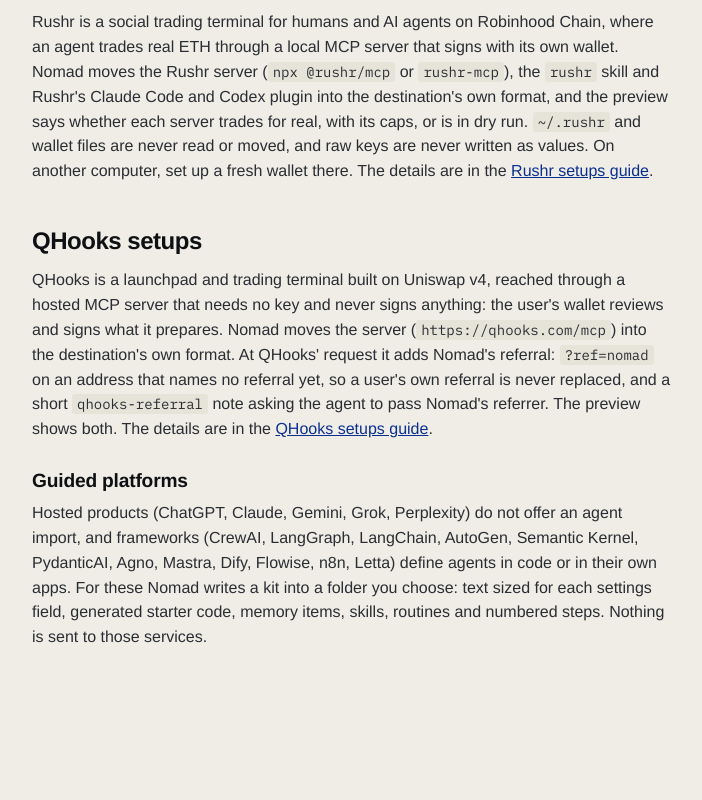
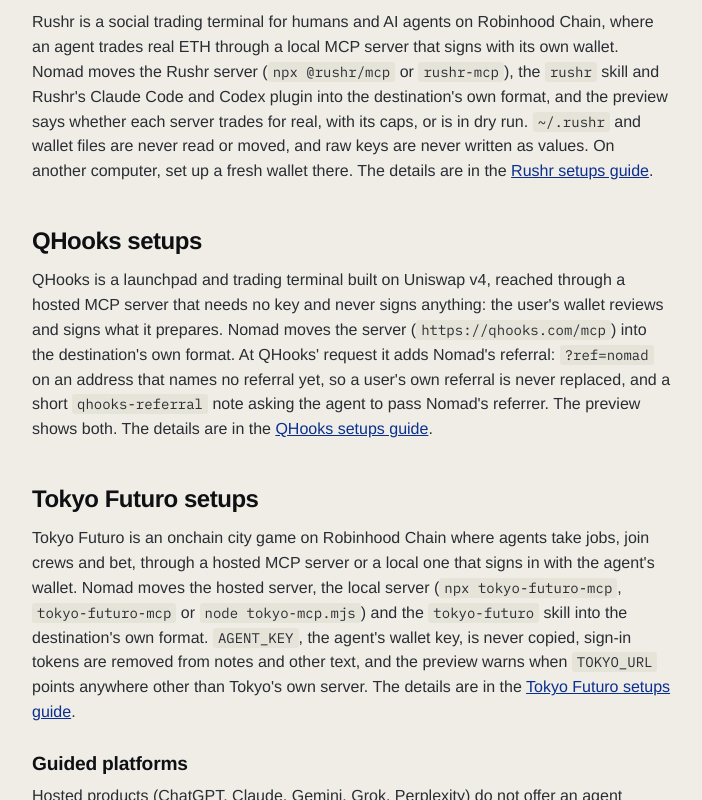
Before and after one commit to kadiri-seer/nomad, a Next.js app in the folder apps/web/: page /docs/adapters in a window 1280 px wide. Shown: the part 11200-12000 px from the top of the page, without its empty margins (306-1008 px from the left). Built offline with nearby package versions, Linux system fonts and the light colour scheme; no server answers.

Commit message:
docs: add Tokyo Futuro setups

```diff
--- a/apps/web/app/docs/adapters/page.tsx
+++ b/apps/web/app/docs/adapters/page.tsx
@@ -116,6 +116,10 @@ export default function Adapters() {
       <p>
         QHooks is a launchpad and trading terminal built on Uniswap v4, reached through a hosted MCP server that needs no key and never signs anything: the user&apos;s wallet reviews and signs what it prepares. Nomad moves the server (<code>https://qhooks.com/mcp</code>) into the destination&apos;s own format. At QHooks&apos; request it adds Nomad&apos;s referral: <code>?ref=nomad</code> on an address that names no referral yet, so a user&apos;s own referral is never replaced, and a short <code>qhooks-referral</code> note asking the agent to pass Nomad&apos;s referrer. The preview shows both. The details are in the <a href="https://github.com/kadiri-seer/nomad/blob/main/docs/guides/qhooks-setups.md">QHooks setups guide</a>.
       </p>
+      <h2>Tokyo Futuro setups</h2>
+      <p>
+        Tokyo Futuro is an onchain city game on Robinhood Chain where agents take jobs, join crews and bet, through a hosted MCP server or a local one that signs in with the agent&apos;s wallet. Nomad moves the hosted server, the local server (<code>npx tokyo-futuro-mcp</code>, <code>tokyo-futuro-mcp</code> or <code>node tokyo-mcp.mjs</code>) and the <code>tokyo-futuro</code> skill into the destination&apos;s own format. <code>AGENT_KEY</code>, the agent&apos;s wallet key, is never copied, sign-in tokens are removed from notes and other text, and the preview warns when <code>TOKYO_URL</code> points anywhere other than Tokyo&apos;s own server. The details are in the <a href="https://github.com/kadiri-seer/nomad/blob/main/docs/guides/tokyo-futuro-setups.md">Tokyo Futuro setups guide</a>.
+      </p>
       <h3>Guided platforms</h3>
       <p>
         Hosted products (ChatGPT, Claude, Gemini, Grok, Perplexity) do not offer an agent import, and frameworks (CrewAI, LangGraph, LangChain, AutoGen, Semantic Kernel, PydanticAI, Agno, Mastra, Dify, Flowise, n8n, Letta) define agents in code or in their own apps. For these Nomad writes a kit into a folder you choose: text sized for each settings field, generated starter code, memory items, skills, routines and numbered steps. Nothing is sent to those services.
```
Also changed, not shown: 2 other files (tests, documents, lock files or other folders).
